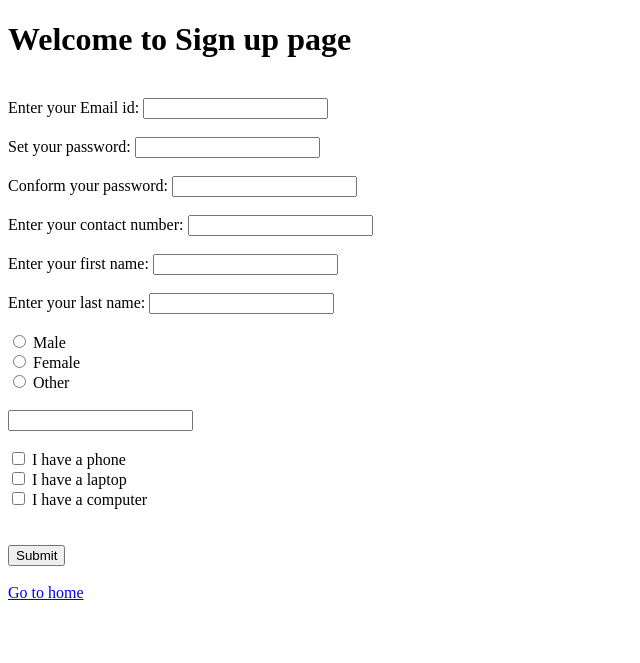
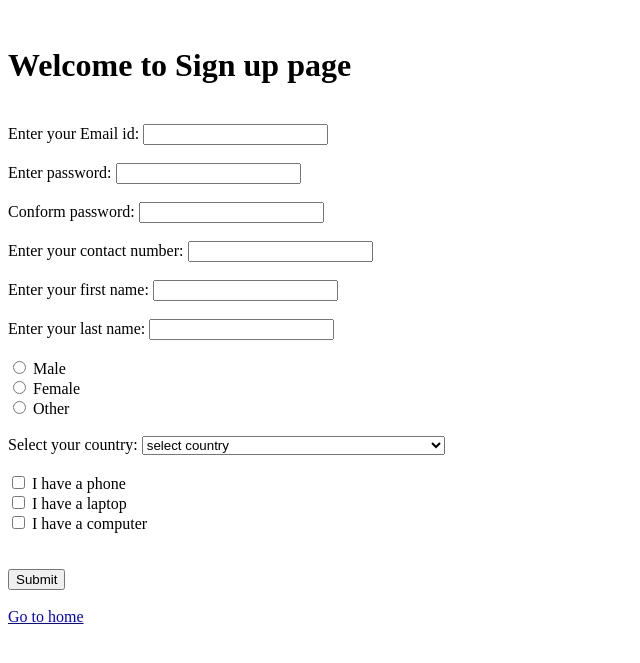
Before and after one commit to vinodgajula/iandeye, a Django app: page /signup-board in a window 1280 px wide. Shown: the top 663 px of the page, without its empty margins (0-640 px from the left). Run offline with Django 4.2, Linux system fonts and the light colour scheme.

Commit message:
modified ui pages

```diff
--- a/templates/delete.html
+++ b/templates/delete.html
@@ -5,6 +5,7 @@
     <title>Delete Successful</title>
 </head>
 <body>
+<br>
 <h1>Bye, your account has been deleted successfully.</h1>
 <br>
 <br>
--- a/templates/home.html
+++ b/templates/home.html
@@ -5,13 +5,12 @@
     <title>Home page for I and Eye</title>
 </head>
 <body>
+<br>
 <h1> Welcome to I and Eye</h1>
 <br>
 <ul>
     <li><a href="signup-board">Sign up</a></li>
     <li><a href="login-board">Login</a></li>
-    <li><a href="admin-signup-board">Sign up for admin role</a></li>
-    <li><a href="admin-login-board">Login as admin</a></li>
 </ul>
 <br>
 <form action="view-users" method="POST">
--- a/templates/login-board.html
+++ b/templates/login-board.html
@@ -5,6 +5,7 @@
     <title>Login dash board page</title>
 </head>
 <body>
+<br>
 <h1>Welcome to Login page</h1>
 <br>
 <form action = "select-user" method = "POST">
@@ -14,7 +15,7 @@
     <input id="email" type="email" name="email" required>
     <br>
     <br>
-    <label for="password">Set your password:</label>
+    <label for="password">Enter your password:</label>
     <input id="password" type="password" name="password" required>
     <br>
     <br>
--- a/templates/login-error.html
+++ b/templates/login-error.html
@@ -5,8 +5,12 @@
     <title>Invalid user name / password</title>
 </head>
 <body>
+<br>
 <h1>Invalid user name or password</h1>
-<p>Seems like, username or password is wrong, please try again...</p>
+<br>
+<p>Username or password is wrong, please try again!</p>
+<br>
+<a href="login-board">Click here to login again</a>
 <br>
 <a href="go-to-home">Go to home</a>
 <br>
--- a/templates/password-input-error.html
+++ b/templates/password-input-error.html
@@ -7,5 +7,8 @@
 <body>
 <p>conform password is wrong, please try again!</p>
 <div w3-include-html="signup-board.html"></div>
+<br>
+<a href="go-to-home">Go to home</a>
+<br>
 </body>
 </html>
--- a/templates/signup-board.html
+++ b/templates/signup-board.html
@@ -5,6 +5,7 @@
     <title>Sign up dash board page</title>
 </head>
 <body>
+<br>
 <h1>Welcome to Sign up page</h1>
 <form action = "insert-user" method = "POST">
     {% csrf_token %}
@@ -13,11 +14,11 @@
     <input id="email" type="email" name="email" required>
     <br>
     <br>
-    <label for="password">Set your password:</label>
+    <label for="password">Enter password:</label>
     <input id="password" type="password" name="password" required>
     <br>
     <br>
-    <label for="conformPassword">Conform your password:</label>
+    <label for="conformPassword">Conform password:</label>
     <input id="conformPassword" type="password" name="conformPassword" required>
     <br>
     <br>
@@ -41,9 +42,9 @@
     <label for="other">Other</label>
     <br>
     <br>
-    <input type="text" name="region" list="country"/>
-    <datalist id="country" aria-required="true">
-        <option>select country</option>
+    <label for="country">Select your country:</label>
+    <select name="region" id="country" required>
+    <option>select country</option>
         <option value="AF">Afghanistan</option>
         <option value="AX">Aland Islands</option>
         <option value="AL">Albania</option>
@@ -296,7 +297,7 @@
         <option value="YE">Yemen</option>
         <option value="ZM">Zambia</option>
         <option value="ZW">Zimbabwe</option>
-    </datalist>
+    </select>
     <br>
     <br>
     <input type="checkbox" id="phone" name="availableResources" value="Phone">
--- a/templates/success.html
+++ b/templates/success.html
@@ -5,6 +5,7 @@
     <title>Successful page</title>
 </head>
 <body>
+<br>
 <h1> Hello {{ data.firstName }}! Welcome to I and Eye!</h1>
 <br>
 <form id="show-user" action="show-user-info" method="POST">
--- a/templates/view-users.html
+++ b/templates/view-users.html
@@ -5,6 +5,7 @@
     <title>Users dash board</title>
 </head>
 <body>
+<br>
 <h1>Users details</h1>
 <br>
 <table>
```
Also changed, not shown: db.sqlite3.
